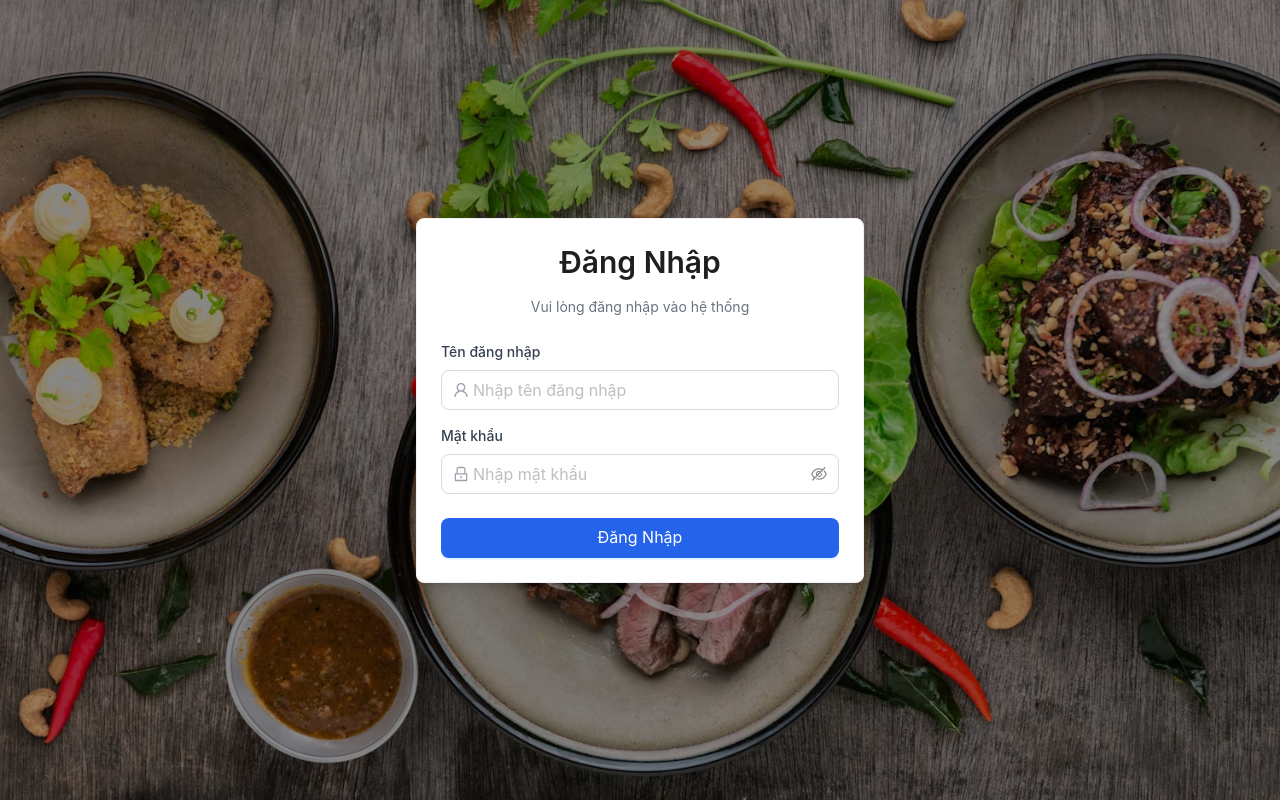
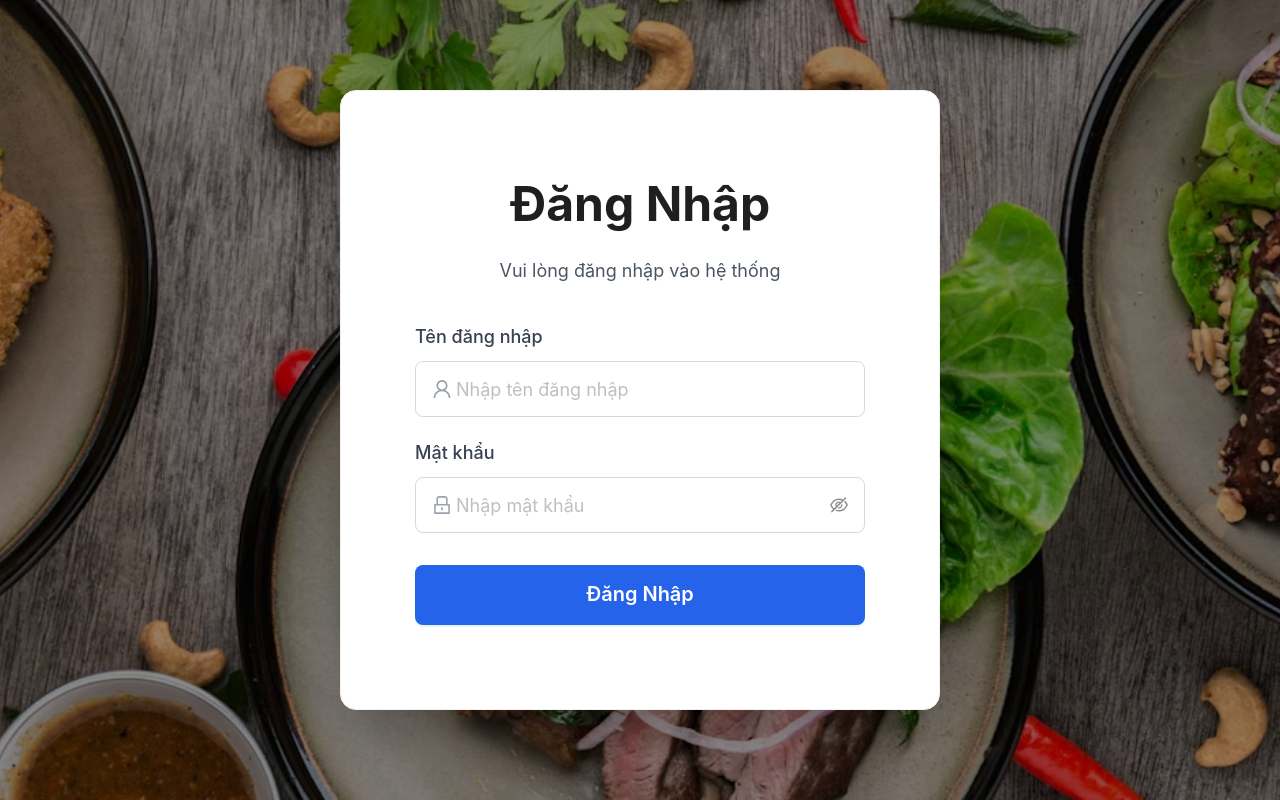
Before and after one commit to diexdx04/nhanvien-datban, a React (Create React App) app: page / in a window 1280 px wide. Built offline with nearby package versions, Linux system fonts and the light colour scheme.

Commit message:
fix-giao-dien->ipad

```diff
--- a/public/index.html
+++ b/public/index.html
@@ -3,7 +3,9 @@
   <head>
     <meta charset="utf-8" />
     <link rel="icon" href="%PUBLIC_URL%/favicon.ico" />
-    <meta name="viewport" content="width=device-width, initial-scale=1" />
+    <meta name="viewport" content="width=device-width, initial-scale=1, maximum-scale=1, user-scalable=no" />
+    <meta name="apple-mobile-web-app-capable" content="yes" />
+    <meta name="apple-mobile-web-app-status-bar-style" content="black-translucent" />
     <meta name="theme-color" content="#000000" />
     <meta
       name="description"
--- a/src/index.css
+++ b/src/index.css
@@ -2,13 +2,41 @@
 @tailwind components;
 @tailwind utilities;
 
+* {
+  box-sizing: border-box;
+}
+
+html, body {
+  margin: 0;
+  padding: 0;
+  width: 100%;
+  height: 100%;
+  overflow: hidden;
+}
+
+#root {
+  width: 100%;
+  height: 100%;
+  display: flex;
+  justify-content: center;
+  align-items: center;
+}
+
 body {
-  margin: 0;
   font-family: -apple-system, BlinkMacSystemFont, 'Segoe UI', 'Roboto', 'Oxygen',
     'Ubuntu', 'Cantarell', 'Fira Sans', 'Droid Sans', 'Helvetica Neue',
     sans-serif;
   -webkit-font-smoothing: antialiased;
   -moz-osx-font-smoothing: grayscale;
+  /* Tối ưu cho iPad */
+  -webkit-tap-highlight-color: transparent;
+  -webkit-touch-callout: none;
+}
+
+/* Cho phép select text trong input */
+input, textarea {
+  -webkit-user-select: text;
+  user-select: text;
 }
 
 code {
--- a/src/pages/Login.js
+++ b/src/pages/Login.js
@@ -39,52 +39,70 @@ const Login = () => {
 
   return (
     <div
-      className="min-h-screen flex items-center justify-center bg-cover bg-center bg-no-repeat relative"
+      className="h-screen w-screen flex items-center justify-center bg-cover bg-center bg-no-repeat relative"
       style={{
         backgroundImage: `url('/nen.avif')`,
+        minWidth: '1024px',
+        minHeight: '1366px',
       }}
     >
       <div className="absolute inset-0 bg-black bg-opacity-40"></div>
-      <Card className="w-full max-w-md shadow-lg relative z-10">
-        <div className="text-center mb-6">
-          <Title level={2} className="mb-2">
+      <Card
+        className="w-[600px] shadow-2xl relative z-10"
+        style={{
+          padding: '60px 50px',
+          borderRadius: '16px',
+        }}
+      >
+        <div className="text-center mb-10">
+          <Title level={1} className="mb-4" style={{ fontSize: '48px', fontWeight: 'bold' }}>
             Đăng Nhập
           </Title>
-          <p className="text-gray-500">Vui lòng đăng nhập vào hệ thống</p>
+          <p className="text-gray-600 text-lg">Vui lòng đăng nhập vào hệ thống</p>
         </div>
 
         <form onSubmit={handleSubmit(onSubmit)}>
-          <div className="mb-4">
-            <label className="block text-sm font-medium text-gray-700 mb-2">
+          <div className="mb-6">
+            <label className="block text-base font-medium text-gray-700 mb-3" style={{ fontSize: '18px' }}>
               Tên đăng nhập
             </label>
             <Input
               {...register('username')}
               size="large"
-              prefix={<UserOutlined className="text-gray-400" />}
+              prefix={<UserOutlined className="text-gray-400" style={{ fontSize: '20px' }} />}
               placeholder="Nhập tên đăng nhập"
               className={errors.username ? 'border-red-500' : ''}
+              style={{
+                height: '56px',
+                fontSize: '18px',
+                padding: '12px 16px',
+              }}
             />
             {errors.username && (
-              <p className="text-red-500 text-sm mt-1">
+              <p className="text-red-500 text-base mt-2" style={{ fontSize: '16px' }}>
                 {errors.username.message}
               </p>
             )}
           </div>
 
-          <div className="mb-6">
-            <label className="block text-sm font-medium text-gray-700 mb-2">
+          <div className="mb-8">
+            <label className="block text-base font-medium text-gray-700 mb-3" style={{ fontSize: '18px' }}>
               Mật khẩu
             </label>
             <Input.Password
               {...register('password')}
               size="large"
-              prefix={<LockOutlined className="text-gray-400" />}
+              prefix={<LockOutlined className="text-gray-400" style={{ fontSize: '20px' }} />}
               placeholder="Nhập mật khẩu"
               className={errors.password ? 'border-red-500' : ''}
+              style={{
+                height: '56px',
+                fontSize: '18px',
+                padding: '12px 16px',
+              }}
             />
             {errors.password && (
-              <p className="text-red-500 text-sm mt-1">
+              <p className="text-red-500 text-base mt-2" style={{ fontSize: '16px' }}>
                 {errors.password.message}
               </p>
             )}
@@ -97,6 +115,12 @@ const Login = () => {
             block
             loading={isSubmitting}
             className="bg-blue-600 hover:bg-blue-700"
+            style={{
+              height: '60px',
+              fontSize: '20px',
+              fontWeight: '600',
+              borderRadius: '8px',
+            }}
           >
             Đăng Nhập
           </Button>
```
